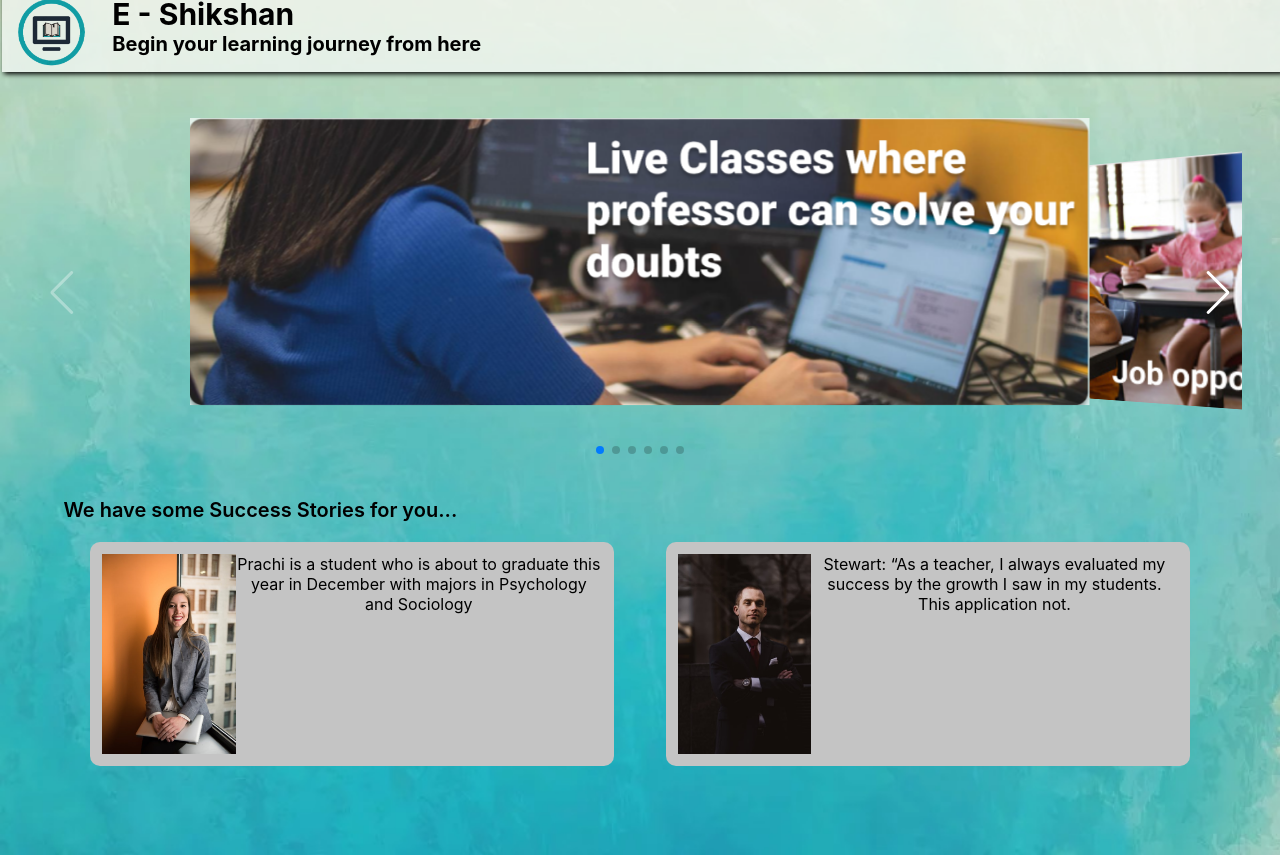
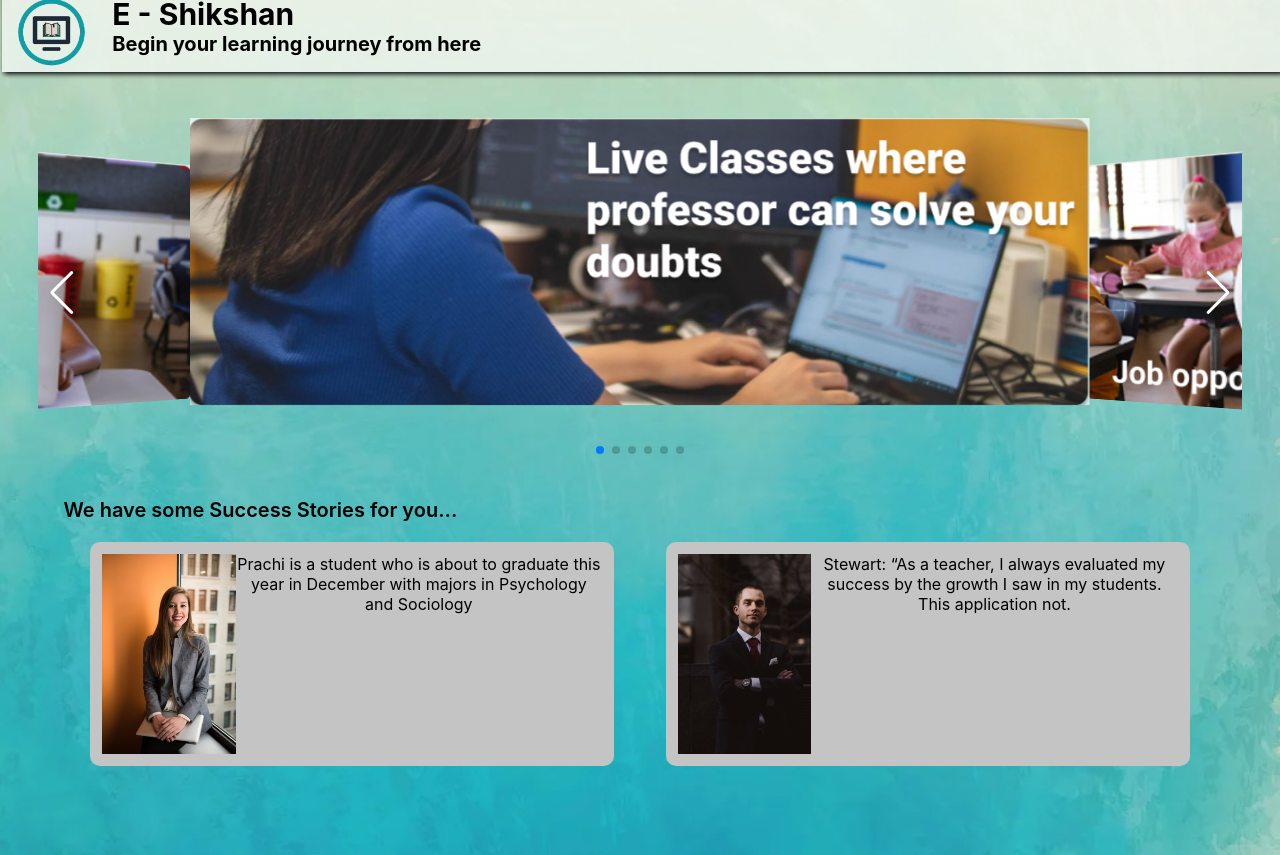
Before and after one commit to PranavJ96/E-Learning_Platform, a React (Create React App) app: page / in a window 1280 px wide. Shown: the top 855 px of the page. Built offline with nearby package versions, Linux system fonts and the light colour scheme.

Commit message:
Slider loop functionality added

```diff
--- a/src/components/Home/Home.js
+++ b/src/components/Home/Home.js
@@ -31,6 +31,7 @@ const Home = () => {
                 centeredSlides={true}
                 slidesPerView={"auto"}
                 spaceBetween={0}
+                loop={true}
                 coverflowEffect={{
                     rotate: 50,
                     stretch: 0,
```
